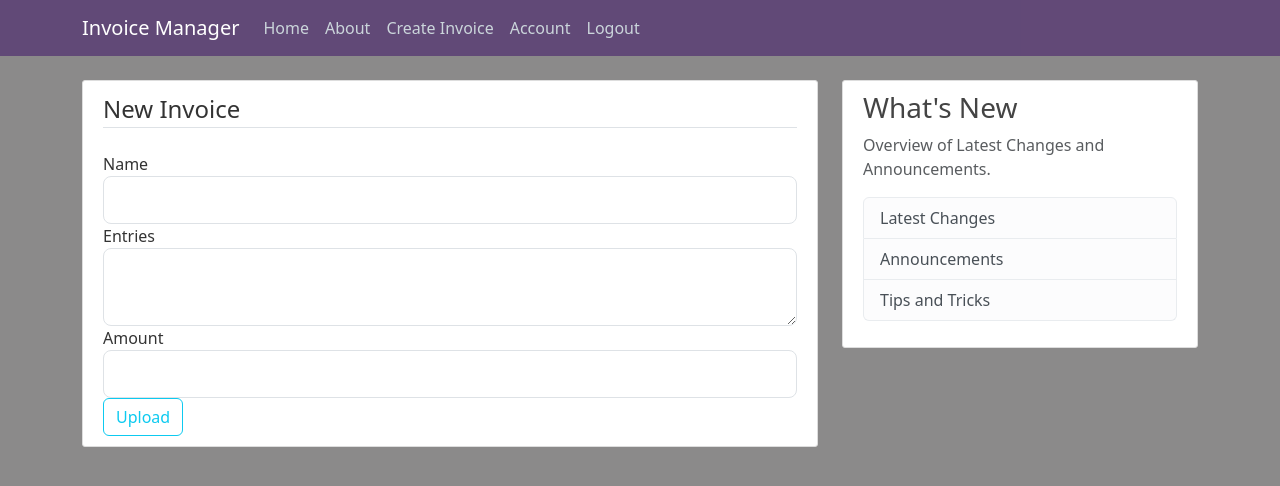
After one commit to bart3br/Invoice-Manager, a Flask app: page /invoice/new in a window 1280 px wide. The commit adds this page. Shown: the top 486 px of the page. Run offline with Flask 3, Linux system fonts and the light colour scheme; a user stored in the database is signed in; parts of the project's set-up code (start-up, migrations or seed data) failed here and were passed over; some libraries are stand-ins or nearby versions.

Commit message:
adding invoices

```diff
--- a/application/forms.py
+++ b/application/forms.py
@@ -1,7 +1,7 @@
 from flask_wtf import FlaskForm
 from flask_wtf.file import FileField, FileAllowed
 from flask_login import current_user
-from wtforms import StringField, PasswordField, SubmitField, BooleanField, ValidationError
+from wtforms import StringField, PasswordField, SubmitField, BooleanField, ValidationError, TextAreaField
 from wtforms.validators import DataRequired, Email, Length, EqualTo, email_validator
 from application.models import User
 
@@ -55,3 +55,9 @@ class UpdateAccountForm(FlaskForm):
             email = User.query.filter_by(email=email.data).first()
             if email:
                 raise ValidationError('That email is already in use. Try a different one.')
+
+class InvoiceForm(FlaskForm):
+    name = StringField('Name', validators=[DataRequired()])
+    entries = TextAreaField('Entries', validators=[DataRequired()])
+    amount = StringField('Amount', validators=[DataRequired()])
+    submit = SubmitField('Upload')
--- a/application/routes.py
+++ b/application/routes.py
@@ -1,32 +1,15 @@
 from flask import render_template, url_for, flash, redirect, request
 from application import app, db, bcrypt
 from application.models import User, Invoice, Entry
-from application.forms import RegistrationForm, LoginForm, UpdateAccountForm
+from application.forms import RegistrationForm, LoginForm, UpdateAccountForm, InvoiceForm
 from flask_login import login_user, current_user, logout_user, login_required
 import secrets
 import os
-from PIL import Image
-
-invoices = [
-    {
-        'author': 'Bartosz Rodowicz',
-        'name': 'Faktura 1',
-        'content': 'First post content',
-        'amount': '1000.00',
-        'date_posted': 'June 20, 2023'
-    },
-    {
-        'author': 'Jan Kowalski',
-        'name': 'Faktura 2',
-        'content': 'Second post content',
-        'amount': '1540.20',
-        'date_posted': 'June 21, 2023'
-    }
-]
 
 @app.route('/')
 @app.route('/home')
 def home():
+    invoices = Invoice.query.all()
     return render_template('home.html', invoices=invoices)
 
 @app.route('/about')
@@ -108,3 +91,16 @@ def account():
         form.email.data = current_user.email
     image_file = url_for('static', filename='pictures/' + current_user.image_file)
     return render_template('account.html', title='Account', image_file=image_file, form=form)
+
+@app.route('/invoice/new', methods=['GET', 'POST'])
+@login_required
+def new_invoice():
+    form = InvoiceForm()
+    if form.validate_on_submit():
+        #TODO HERE IS THE CONFLICT WITH CONTENT AND ENTRIES
+        invoice = Invoice(name=form.name.data, content=form.entries.data, amount=form.amount.data, author=current_user)
+        db.session.add(invoice)
+        db.session.commit()
+        flash('Created a new invoice!', 'success')
+        return redirect(url_for('home'))
+    return render_template('create_invoice.html', title='New Invoice', form=form)
--- a/application/static/main.css
+++ b/application/static/main.css
@@ -1,5 +1,5 @@
 body {
-    background: #fafafa;
+    background: #8b8a8a;
     color: #333333;
     margin-top: 5rem;
   }
@@ -9,7 +9,7 @@ body {
   }
 
   .bg-steel {
-    background-color: #5f788a;
+    background-color: #34026378;
   }
 
   .site-header .navbar-nav .nav-link {
--- /dev/null
+++ b/application/templates/create_invoice.html
@@ -0,0 +1,55 @@
+{% extends "layout.html" %}
+{% block content %}
+<div class="content-section">
+    <form method="POST" action="">
+        {{ form.hidden_tag() }}
+        <fieldset class="form-group">
+            <legend class="border-bottom mb-4">New Invoice</legend>
+
+            <div class="form-group">
+                {{ form.name.label(class="form-control-label") }}
+
+                {% if form.name.errors %}
+                    {{ form.name(class="form-control form-control-lg is-invalid") }}
+                    <div class="invalid-feedback">
+                        {% for error in form.name.errors %}
+                            <span>{{ error }}</span>
+                        {% endfor %}
+                    </div>
+                {% else %}
+                    {{ form.name(class="form-control form-control-lg") }}
+                {% endif %}
+            </div>
+            <div class="form-group">
+                {{ form.entries.label(class="form-control-label") }}
+                {% if form.entries.errors %}
+                    {{ form.entries(class="form-control form-control-lg is-invalid") }}
+                    <div class="invalid-feedback">
+                        {% for error in form.entries.errors %}
+                            <span>{{ error }}</span>
+                        {% endfor %}
+                    </div>
+                {% else %}
+                    {{ form.entries(class="form-control form-control-lg") }}
+                {% endif %}
+            </div>
+            <div class="form-group">
+                {{ form.amount.label(class="form-control-label") }}
+                {% if form.amount.errors %}
+                    {{ form.amount(class="form-control form-control-lg is-invalid") }}
+                    <div class="invalid-feedback">
+                        {% for error in form.amount.errors %}
+                            <span>{{ error }}</span>
+                        {% endfor %}
+                    </div>
+                {% else %}
+                    {{ form.amount(class="form-control form-control-lg") }}
+                {% endif %}
+            </div>
+        </fieldset>
+        <div class="form-group">
+            {{ form.submit(class="btn btn-outline-info") }}
+        </div>
+    </form>
+</div>
+{% endblock content %}
--- a/application/templates/home.html
+++ b/application/templates/home.html
@@ -4,11 +4,12 @@
         <article class="media content-section">
             <div class="media-body">
                 <div class="article-metadata">
-                    <a class="mr-2" href="#">{{ invoice.author }}</a>
-                    <small class="text-muted">{{ invoice.date_posted }}</small>
+                    <a class="mr-2" href="#">{{ invoice.author.username }}</a>
+                    <small class="text-muted">{{ invoice.date_posted.strftime('%Y-%m-%d %H:%M') }}</small>
                 </div>
                 <h2><a class="article-title" href="#">{{ invoice.name }}</a></h2>
                 <p class="article-content">{{ invoice.content }}</p>
+                <p class="article-content">Total Amount: {{ invoice.amount }}</p>
             </div>
         </article>
     {% endfor %}
--- a/application/templates/layout.html
+++ b/application/templates/layout.html
@@ -29,6 +29,7 @@
               <!-- Navbar Right Side -->
               <div class="navbar-nav">
                 {% if current_user.is_authenticated %}
+                <a class="nav-item nav-link" href="{{ url_for('new_invoice') }}">Create Invoice</a>
                   <a class="nav-item nav-link" href="{{ url_for('account') }}">Account</a>
                   <a class="nav-item nav-link" href="{{ url_for('logout') }}">Logout</a>
                 {% else %}
```
Also changed, not shown: instance/site.db.
